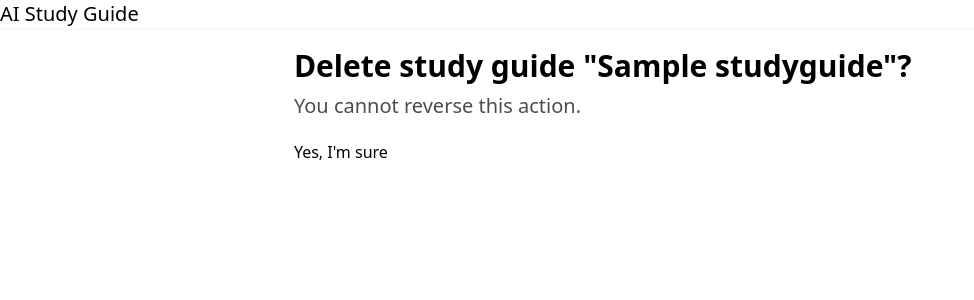
After one commit to xtt28/ai_study, a Django app: page /guides/1/delete in a window 1280 px wide. The commit adds this page. Shown: the top 300 px of the page, without its empty margins (0-974 px from the left). Run offline with Django 4.2, Linux system fonts and the light colour scheme; tables that the repository leaves empty hold one stand-in row (values such as "Sample post"); parts of the project's set-up code (start-up, migrations or seed data) failed here and were passed over; some libraries are stand-ins or nearby versions.

Commit message:
Begin study guide deletion functionality.

```diff
--- /dev/null
+++ b/ai_study/study_guides/templates/study_guides/studyguide_delete.html
@@ -0,0 +1,16 @@
+{% extends "base.html" %}
+
+{% block title %}Deleting: {{ studyguide.title }}{% endblock title %}
+
+{% block content %}
+<hgroup class="space-y-2">
+    <h1 class="text-3xl font-bold">Delete study guide "{{ studyguide.title }}"?</h1>
+    <p class="text-xl opacity-70">You cannot reverse this action.</p>
+</hgroup>
+
+<form method="post" class="mt-5" enctype="multipart/form-data">
+    {% csrf_token %}
+
+    <input class="btn btn-primary" type="submit" value="Yes, I'm sure"></input>
+</form>
+{% endblock content %}
--- a/ai_study/study_guides/templates/study_guides/studyguide_detail.html
+++ b/ai_study/study_guides/templates/study_guides/studyguide_detail.html
@@ -15,7 +15,7 @@
             <path stroke-linecap="round" stroke-linejoin="round" d="m16.862 4.487 1.687-1.688a1.875 1.875 0 1 1 2.652 2.652L10.582 16.07a4.5 4.5 0 0 1-1.897 1.13L6 18l.8-2.685a4.5 4.5 0 0 1 1.13-1.897l8.932-8.931Zm0 0L19.5 7.125M18 14v4.75A2.25 2.25 0 0 1 15.75 21H5.25A2.25 2.25 0 0 1 3 18.75V8.25A2.25 2.25 0 0 1 5.25 6H10" />
         </svg>
     </a>
-    <a href="" class="btn btn-error btn-square">
+    <a href="{% url 'study_guides:delete' studyguide.id %}" class="btn btn-error btn-square">
         <svg xmlns="http://www.w3.org/2000/svg" fill="none" viewBox="0 0 24 24" stroke-width="1.5" stroke="currentColor" class="size-6">
             <path stroke-linecap="round" stroke-linejoin="round" d="m14.74 9-.346 9m-4.788 0L9.26 9m9.968-3.21c.342.052.682.107 1.022.166m-1.022-.165L18.16 19.673a2.25 2.25 0 0 1-2.244 2.077H8.084a2.25 2.25 0 0 1-2.244-2.077L4.772 5.79m14.456 0a48.108 48.108 0 0 0-3.478-.397m-12 .562c.34-.059.68-.114 1.022-.165m0 0a48.11 48.11 0 0 1 3.478-.397m7.5 0v-.916c0-1.18-.91-2.164-2.09-2.201a51.964 51.964 0 0 0-3.32 0c-1.18.037-2.09 1.022-2.09 2.201v.916m7.5 0a48.667 48.667 0 0 0-7.5 0" />
         </svg>
--- a/ai_study/study_guides/templates/study_guides/studyguide_update.html
+++ b/ai_study/study_guides/templates/study_guides/studyguide_update.html
@@ -1,5 +1,4 @@
 {% extends "base.html" %}
-{% load markdownify %}
 
 {% block title %}Editing: {{ studyguide.title }}{% endblock title %}
 
--- a/ai_study/study_guides/urls.py
+++ b/ai_study/study_guides/urls.py
@@ -5,7 +5,8 @@ from . import views
 urlpatterns = [
     path("guides/new", views.StudyGuideCreateView.as_view(), name="create"),
     path("guides/<int:pk>/overview", views.StudyGuideDetailView.as_view(), name="detail"),
-    path("guides/<int:pk>/update", views.StudyGuideUpdateView.as_view(), name="update"),
+    path("guides/<int:pk>/rename", views.StudyGuideUpdateView.as_view(), name="update"),
+    path("guides/<int:pk>/delete", views.StudyGuideDeleteView.as_view(), name="delete"),
     path("guides/list", views.StudyGuideListView.as_view(), name="list")
 ]
 app_name = "study_guides"
--- a/ai_study/study_guides/views.py
+++ b/ai_study/study_guides/views.py
@@ -1,5 +1,5 @@
 from django.shortcuts import render
-from django.views.generic.edit import CreateView, UpdateView
+from django.views.generic.edit import CreateView, DeleteView, UpdateView
 from django.views.generic.detail import DetailView
 from django.views.generic.list import ListView
 from . import models
@@ -27,3 +27,7 @@ class StudyGuideUpdateView(UpdateView):
     model = models.StudyGuide
     fields = ["title"]
     template_name_suffix = "_update"
+
+class StudyGuideDeleteView(DeleteView):
+    model = models.StudyGuide
+    template_name_suffix = "_delete"
```
